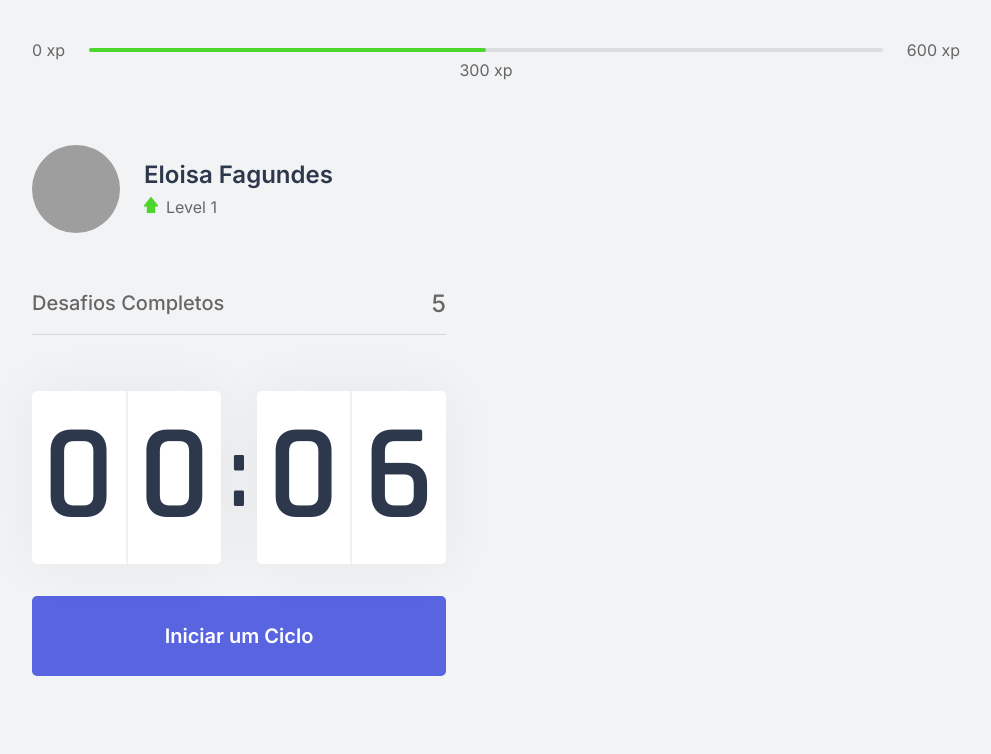
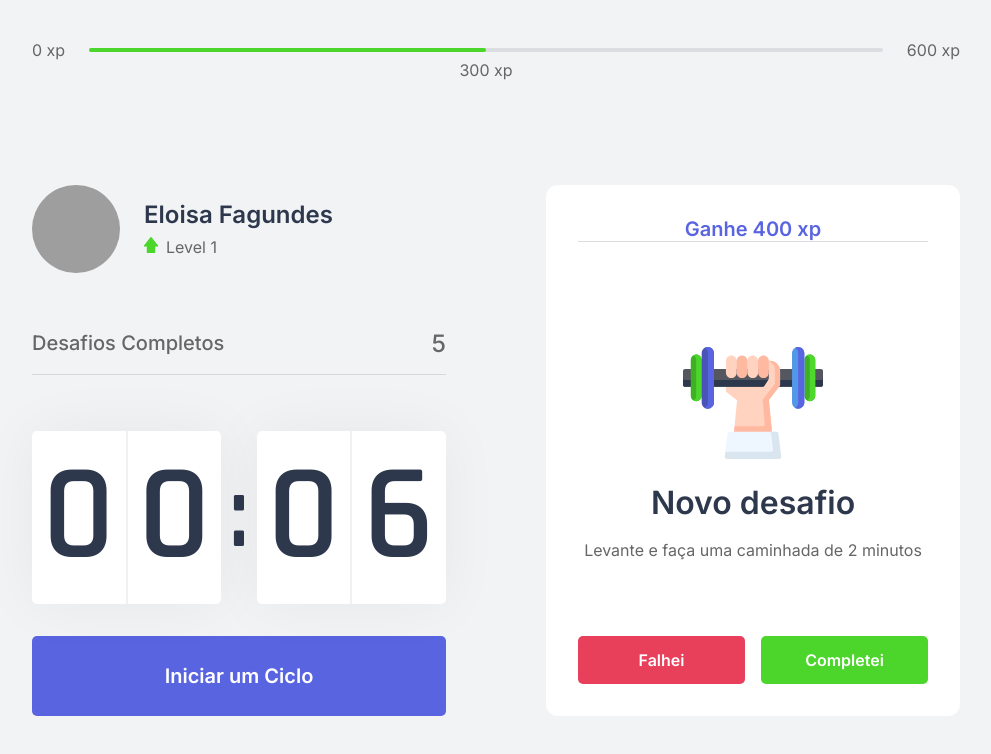
Before and after one commit to EloisaFagundes/movit-rocketseat-nextjs-contextapi, a Next.js app: page / in a window 1280 px wide. Shown: the top 754 px of the page, without its empty margins (144-1135 px from the left). Built offline with nearby package versions, Linux system fonts and the light colour scheme; grey boxes are pictures that could not be loaded.

Commit message:
feat: adiciona componente estilizado de challenge box

```diff
--- /dev/null
+++ b/src/components/ChallengeBox/ChallengeBox.tsx
@@ -0,0 +1,40 @@
+import styles from "../../styles/components/ChallengeBox.module.css";
+
+export function ChallengeBox() {
+  const hasActiveChallenge = true;
+  return (
+    <>
+      {hasActiveChallenge ? (
+        <div className={styles.challengeActive}>
+          <header>Ganhe 400 xp</header>
+          <main>
+            <img
+              src="icons/body.svg"
+              alt="Mão segurando um peso de exercício para cima"
+            />
+            <strong>Novo desafio</strong>
+            <p>Levante e faça uma caminhada de 2 minutos</p>
+          </main>
+          <footer>
+            <button type="button" className={styles.challengeFailedButton}>
+              Falhei
+            </button>
+            <button type="button" className={styles.challengeSucceededButton}>
+              Completei
+            </button>
+          </footer>
+        </div>
+      ) : (
+        <div className={styles.challengeBoxContainer}>
+          <div className={styles.challengeNotActive}>
+            <strong>Finalize um ciclo para receber um desafio</strong>
+            <p>
+              <img src="icons/level-up.svg" alt="Seta para cima verde" />
+              Avance de nível completado os desafios
+            </p>
+          </div>
+        </div>
+      )}
+    </>
+  );
+}
--- /dev/null
+++ b/src/components/ChallengeBox/index.ts
@@ -0,0 +1 @@
+export * from "./ChallengeBox";
--- a/src/pages/index.tsx
+++ b/src/pages/index.tsx
@@ -1,3 +1,4 @@
+import { ChallengeBox } from "../components/ChallengeBox";
 import { CompletedChallenges } from "../components/CompletedChallenges";
 import { Countdown } from "../components/Countdown";
 import { ExperienceBar } from "../components/ExperienceBar";
@@ -14,7 +15,9 @@
           <CompletedChallenges />
           <Countdown />
         </div>
-        <div></div>
+        <div>
+          <ChallengeBox />
+        </div>
       </section>
     </div>
   );
--- /dev/null
+++ b/src/styles/components/ChallengeBox.module.css
@@ -0,0 +1,113 @@
+.challengeBoxContainer {
+  height: 100%;
+
+  background: var(--white);
+  border-radius: 5px;
+  box-shadow: 0 0 60px rgba(0, 0, 0, 0.05);
+  padding: 1.5rem 2rem;
+
+  display: flex;
+  flex-direction: column;
+  align-items: center;
+  justify-content: center;
+
+  text-align: center;
+}
+
+.challengeNotActive {
+  display: flex;
+  flex-direction: column;
+  align-items: center;
+}
+
+.challengeNotActive strong {
+  font-size: 1.5rem;
+  font-weight: 500;
+  line-height: 1.4;
+}
+
+.challengeNotActive p {
+  display: flex;
+  flex-direction: column;
+  align-items: center;
+  line-height: 1.4;
+  max-width: 70%;
+  margin-top: 3rem;
+}
+
+.challengeNotActive p img {
+  margin-bottom: 3rem;
+}
+
+.challengeActive {
+  height: 100%;
+  text-align: center;
+  display: flex;
+  flex-direction: column;
+  background-color: var(--white);
+  padding: 2rem;
+  border-radius: 12px;
+}
+
+.challengeActive header {
+  color: var(--blue);
+  font-weight: 600;
+  font-size: 1.25rem;
+  margin-bottom: 2rem;
+  border-bottom: 1px solid var(--gray-line);
+}
+
+.challengeActive main {
+  flex: 1;
+  display: flex;
+  flex-direction: column;
+  align-items: center;
+  justify-content: center;
+}
+
+.challengeActive main strong {
+  font-weight: 600;
+  font-size: 2rem;
+  color: var(--title);
+  margin: 1.5rem 0 1rem;
+}
+
+.challengeActive main p {
+  line-height: 1.5;
+}
+
+.challengeActive footer {
+  display: grid;
+  grid-template-columns: repeat(2, 1fr);
+  gap: 1rem;
+}
+
+.challengeActive footer button {
+  height: 3rem;
+
+  display: flex;
+  align-items: center;
+  justify-content: center;
+
+  border: 0;
+  border-radius: 5px;
+
+  color: var(--white);
+
+  font-weight: 600;
+  font-size: 1rem;
+
+  transition: filter 0.2s;
+}
+
+.challengeActive footer button.challengeFailedButton {
+    background: var(--red);
+}
+
+.challengeActive footer button.challengeSucceededButton {
+    background: var(--green);
+}
+
+.challengeActive footer button:hover{
+    filter: brightness(0.9)
+}
--- a/src/styles/components/pages/Home.module.css
+++ b/src/styles/components/pages/Home.module.css
@@ -14,4 +14,5 @@
     grid-template-columns: 1fr 1fr;
     gap: 6.25rem;
     align-content: center;
+    margin-top: 5rem;
 }
```
